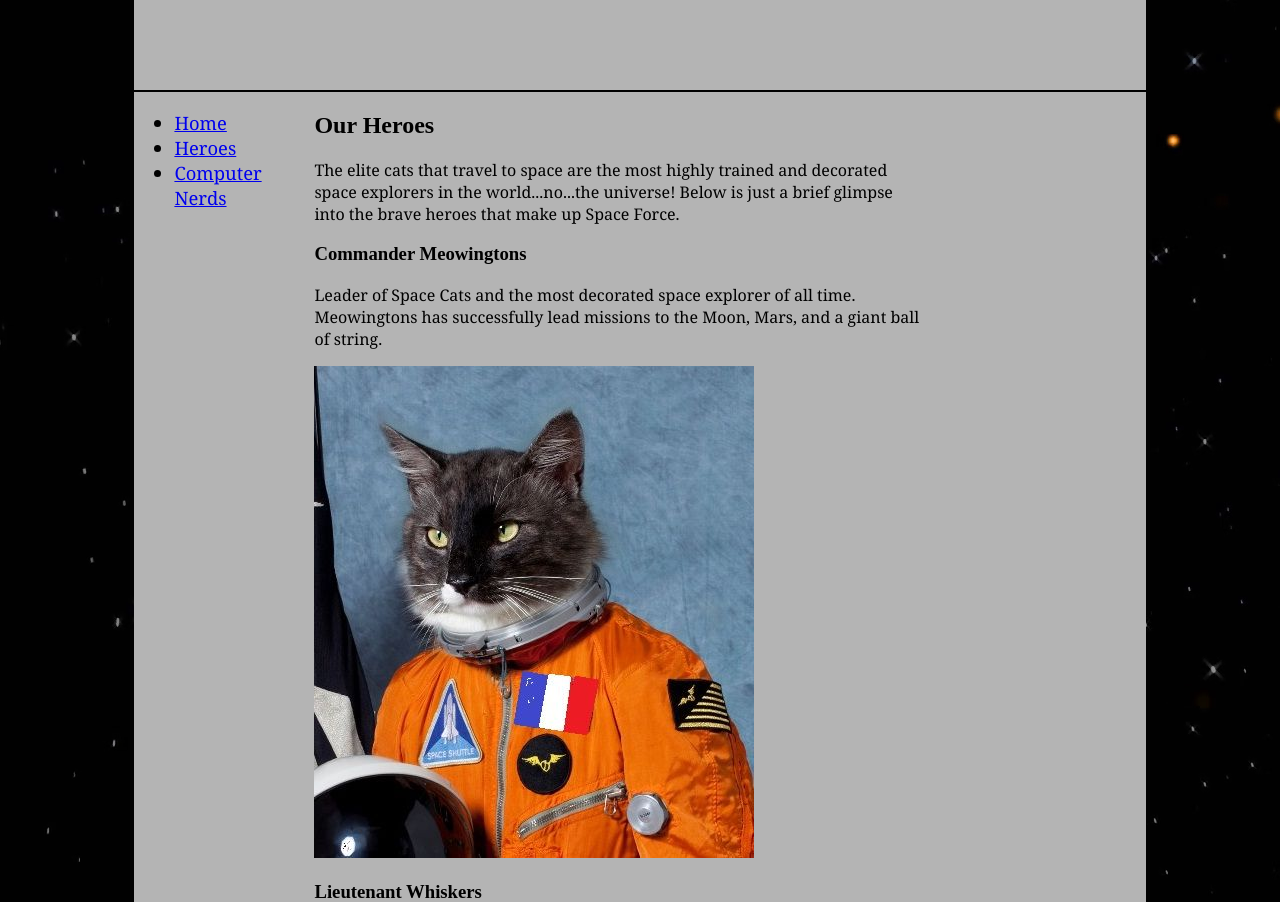
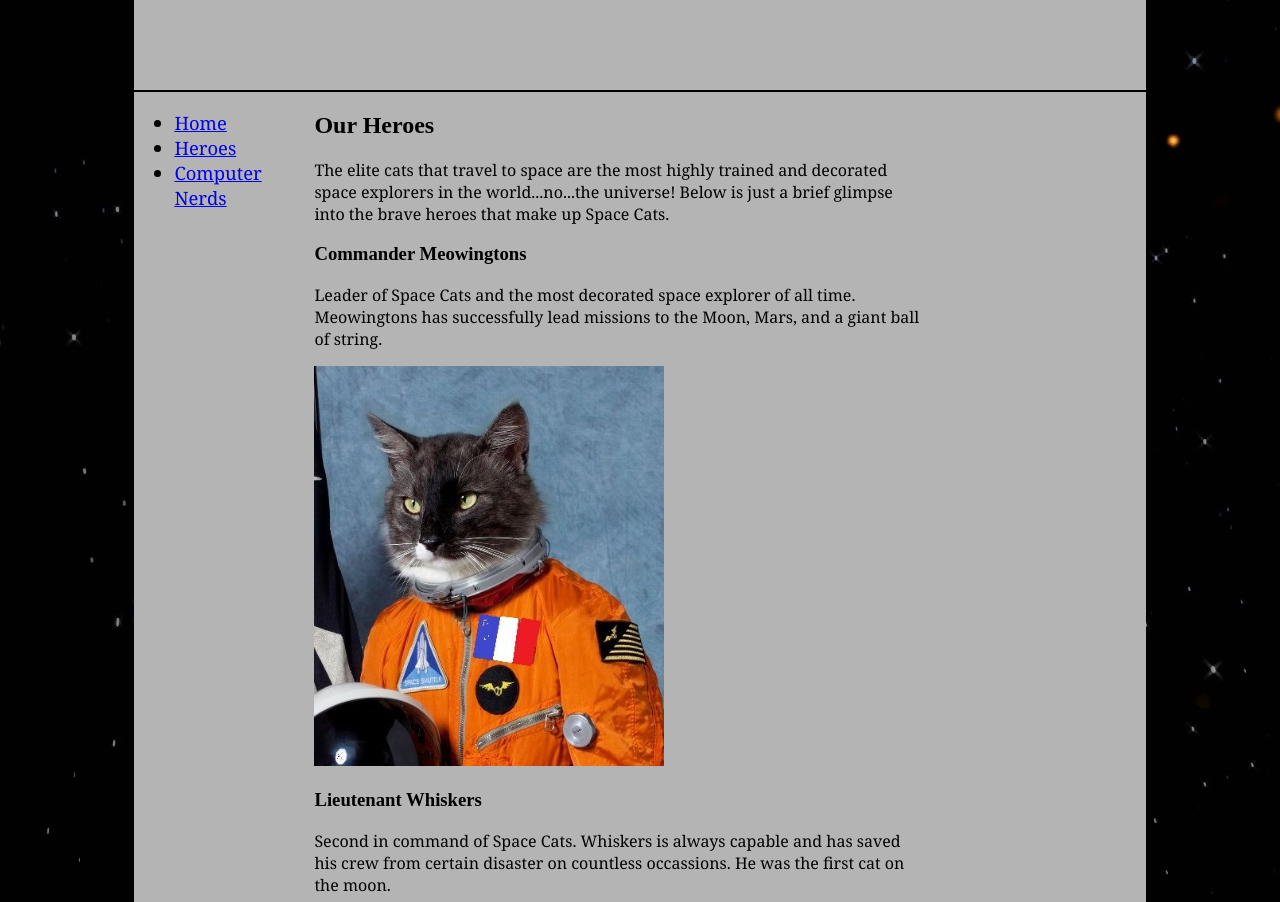
Before and after one commit to tcasey1988/html-me-something, a plain HTML site: page heroes.html in a window 1280 px wide. Shown: the part 50-952 px from the top of the page. Drawn offline with Linux system fonts and the light colour scheme.

Commit message:
Final changes

```diff
--- a/heroes.html
+++ b/heroes.html
@@ -22,22 +22,22 @@
             <p>The elite cats that travel to space are the most highly trained
                 and decorated space explorers in the world...no...the universe!
                 Below is just a brief glimpse into the brave heroes that make up
-                Space Force.
+                Space Cats.
             </p>
             <h3>Commander Meowingtons</h3>
             <p>Leader of Space Cats and the most decorated space explorer of all time.
                 Meowingtons has successfully lead missions to the Moon, Mars, and a giant
                 ball of string.
             </p>
-            <img src="Images/cat1.jpg" alt="There should be a cat here">
+            <img src="Images/cat1.jpg" height="400" width="350" alt="There should be a cat here">
             <h3>Lieutenant Whiskers</h3>
-            <p>Second in command of Space Force. Whiskers is always capable and has
+            <p>Second in command of Space Cats. Whiskers is always capable and has
                 saved his crew from certain disaster on countless occassions. He was the
                 first cat on the moon.
             </p>
             <img src="Images/cat2.jpg" alt="There should also be a cat here">
             <h3>Maverick</h3>
-            <p>Pilot for Space Force and all around daredevil. Maverick can pilot any
+            <p>Pilot for Space Cats and all around daredevil. Maverick can pilot any
                 aircraft and is unfazed by the dangers of space.
             </p>
             <img src="Images/cat3.jpg" alt="And there should really be a cat here">
```
Also changed, not shown: office.html (+1 -2 lines).
